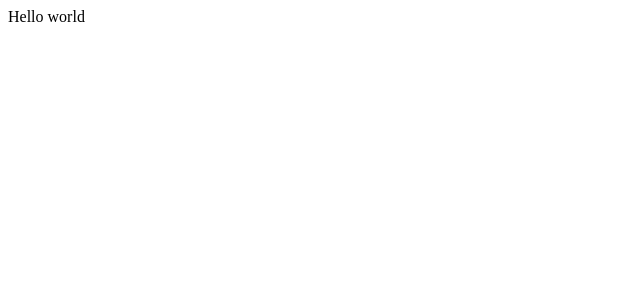
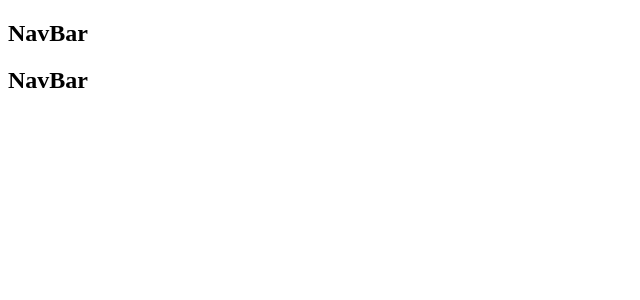
Before and after one commit to Aleksandra-Gorecka/Notice_Board-advertising_website, a React (Create React App) app in the folder client/: page / in a window 1280 px wide. Shown: the top 300 px of the page, without its empty margins (0-640 px from the left). Built offline with nearby package versions, Linux system fonts and the light colour scheme.

Commit message:
Added React components

```diff
--- a/client/src/App.js
+++ b/client/src/App.js
@@ -1,10 +1,15 @@
+import { Container } from "react-bootstrap";
+import Header from "./components/views/Header/Header";
+import Footer from "./components/views/Header/Header";
+
 const App = () => {
   return (
-    <div className="App">
-      Hello world
-    </div>
+    <Container>
+        <Header />
+        <Footer />
+    </Container>
   );
-}
+};
 
 
 export default App;
--- /dev/null
+++ b/client/src/components/views/Header/Header.js
@@ -0,0 +1,9 @@
+import NavBar from "../NavBar/NavBar";
+
+const Header = () =>{
+    return (
+        <NavBar />
+    )
+}
+
+export default Header;
--- /dev/null
+++ b/client/src/components/views/NavBar/NavBar.js
@@ -0,0 +1,9 @@
+const NavBar = () =>{
+    return (
+        <section>
+            <h1>NavBar</h1>
+        </section>
+    )
+}
+
+export default NavBar;
```
Also changed, not shown: client/src/components/pages/Ad/Ad.js (added, +9 -0 lines), client/src/components/pages/Home/Home.js (added, +9 -0 lines), client/src/components/pages/NotFound/NotFound.js (added, +7 -0 lines), client/src/components/views/Footer/Footer.js (added, +7 -0 lines).
